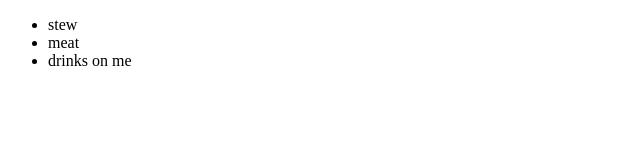
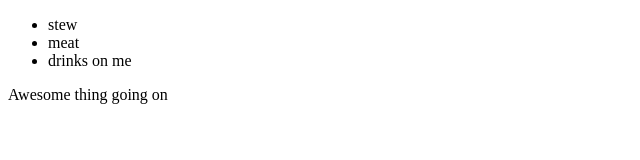
Before and after one commit to acholakelvin/acholakelvin.github.io, a plain HTML site: page index1.html in a window 1280 px wide. Shown: the whole page, without its empty margins (0-640 px from the left). Drawn offline with Linux system fonts and the light colour scheme.

Commit message:
Added a paragraph

```diff
--- a/index1.html
+++ b/index1.html
@@ -10,6 +10,6 @@
 		<li>meat</li>
 		<li>drinks on me</li>
 	</ul>
-
+<p> Awesome thing going on</p>
 </body>
 </html>
```
